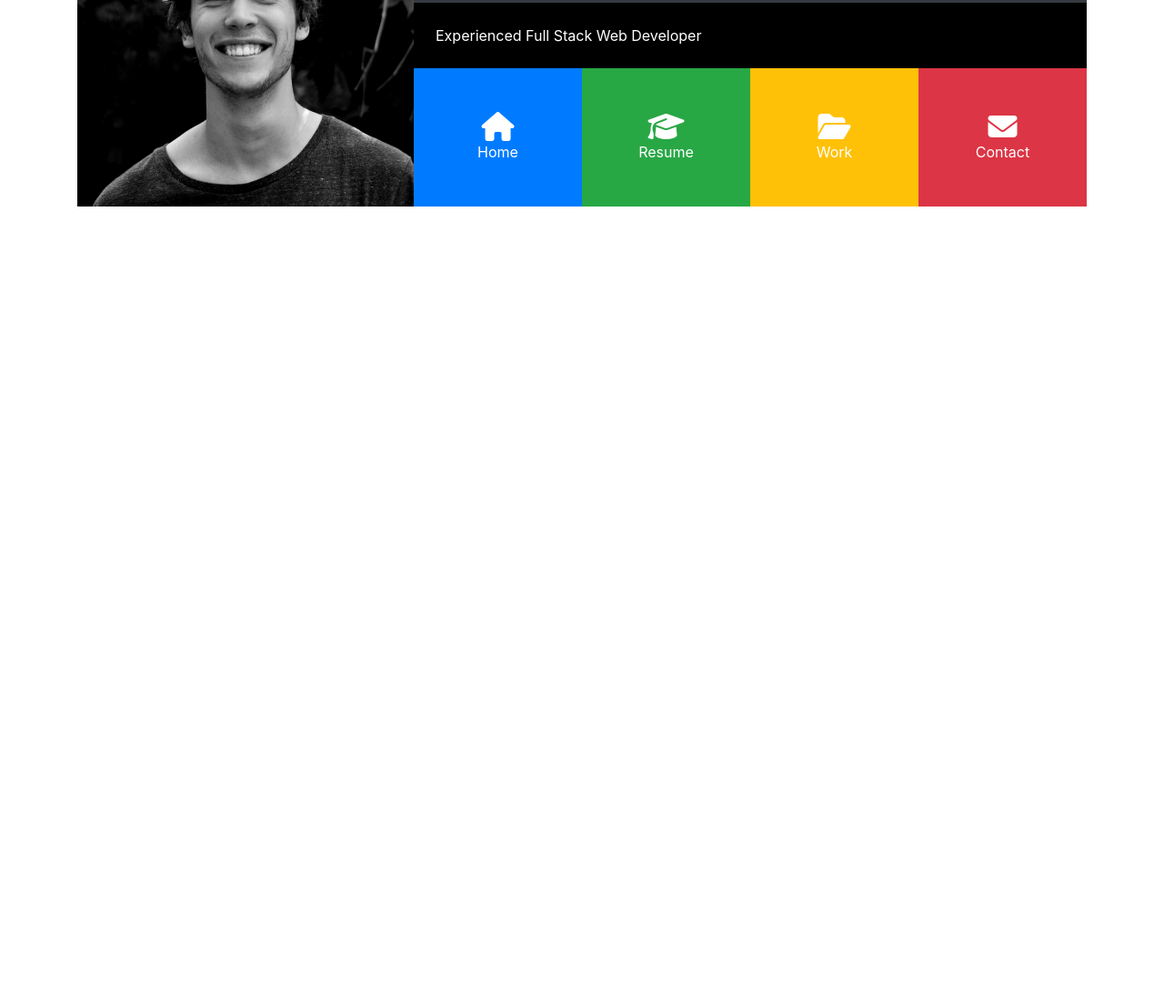
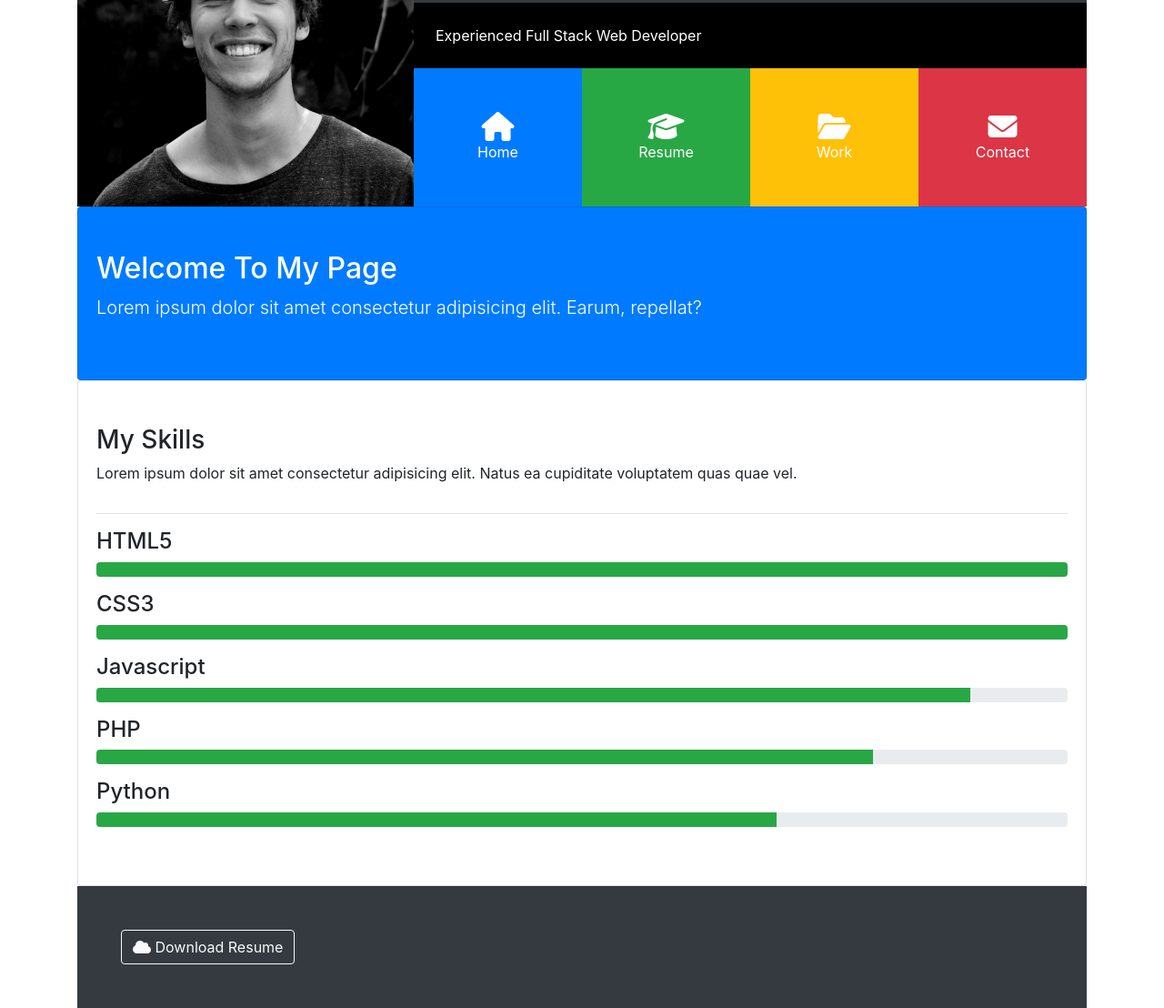
Before and after one commit to mtedone/bs4-portfoligrid, a plain HTML site: page index.html in a window 1280 px wide. Shown: the part 168-1276 px from the top of the page at 91% size. Before the commit the page ends 800 px from the top, so only its background shows below. Drawn offline with nearby package versions, Linux system fonts and the light colour scheme.

Commit message:
Completed home page

```diff
--- a/index.html
+++ b/index.html
@@ -98,6 +98,56 @@
           </div>
         </div>
       </header>
+
+      <!-- HOME -->
+      <div id="home" class="collapse show">
+        <div class="card card-body bg-primary text-white py-5">
+          <h2>Welcome To My Page</h2>
+          <p class="lead">
+            Lorem ipsum dolor sit amet consectetur adipisicing elit. Earum,
+            repellat?
+          </p>
+        </div>
+        <div class="card card-body py-5">
+          <h3>My Skills</h3>
+          <p>
+            Lorem ipsum dolor sit amet consectetur adipisicing elit. Natus ea
+            cupiditate voluptatem quas quae vel.
+          </p>
+          <hr />
+          <h4>HTML5</h4>
+          <div class="progress mb-3">
+            <div class="progress-bar bg-success" style="width: 100%;"></div>
+          </div>
+          <h4>CSS3</h4>
+          <div class="progress mb-3">
+            <div class="progress-bar bg-success" style="width: 100%;"></div>
+          </div>
+          <h4>Javascript</h4>
+          <div class="progress mb-3">
+            <div class="progress-bar bg-success" style="width: 90%;"></div>
+          </div>
+          <h4>PHP</h4>
+          <div class="progress mb-3">
+            <div class="progress-bar bg-success" style="width: 80%;"></div>
+          </div>
+          <h4>Python</h4>
+          <div class="progress mb-3">
+            <div class="progress-bar bg-success" style="width: 70%;"></div>
+          </div>
+        </div>
+      </div>
+
+      <!-- FOOTER -->
+      <footer id="main-footer" class="p-5 bg-dark text-white">
+        <div class="row">
+          <div class="col-md-6">
+            <a href="#" class="btn btn-outline-light">
+              <i class="fas fa-cloud"></i> Download Resume
+            </a>
+          </div>
+        </div>
+      </footer>
     </div>
 
     <script
```
